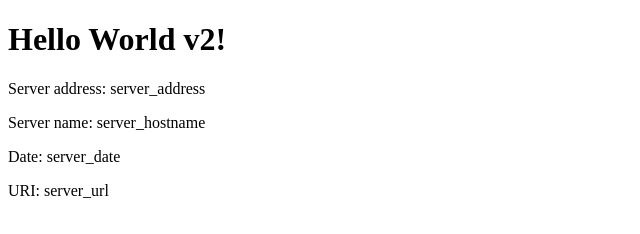
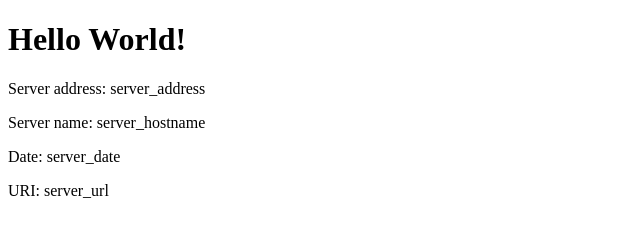
Before and after one commit to websider21/eks-example, a plain HTML site: page src/index.html in a window 1280 px wide. Shown: the full height of the page, 0-640 px from the left. Drawn offline with Linux system fonts and the light colour scheme.

Commit message:
Revert "v2 Updating home page"
This reverts commit 2a4ad1a2347bd588b3d6344801f08b15a59c44a0.

```diff
--- a/src/index.html
+++ b/src/index.html
@@ -1,12 +1,12 @@
 <!DOCTYPE html>
 <html>
 <head>
-  <title>Hello World v2</title>
+  <title>Hello World</title>
 </head>
 
 <body>
 <div class="info">
-<h1>Hello World v2!</h1>
+<h1>Hello World!</h1>
 <p><span>Server&nbsp;address:</span> <span>server_address</span></p>
 <p><span>Server&nbsp;name:</span> <span>server_hostname</span></p>
 <p class="smaller"><span>Date:</span> <span>server_date</span></p>
```
